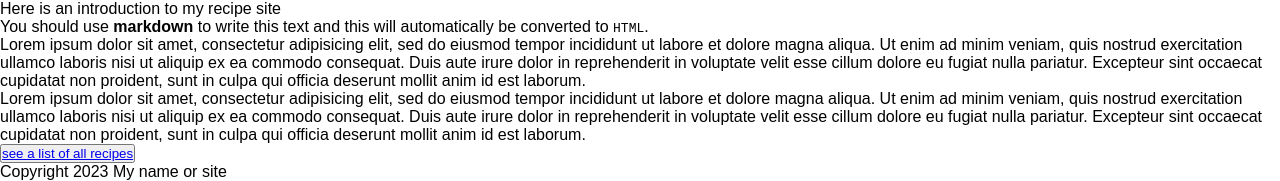
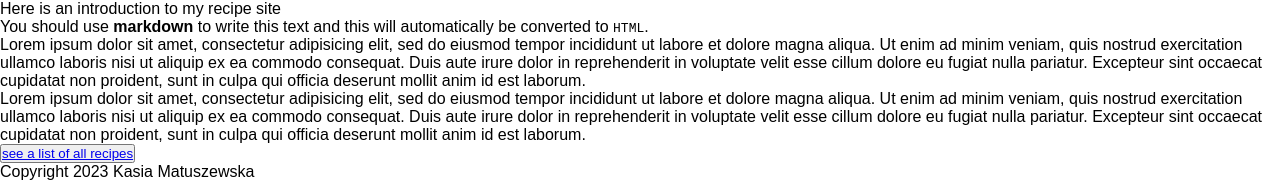
Before and after one commit to kasiamatuszewska/recipewebsite, a Jekyll site: the page built from home/index.md, in a window 1280 px wide. Shown: the part 1941-2122 px from the top of the page. Built offline with Jekyll 4.4.1, drawn with Linux system fonts in a browser that asks for light colours; some of the changed lines change nothing that is shown.

Commit message:
Update _config.yml

```diff
--- a/_config.yml
+++ b/_config.yml
@@ -1,8 +1,8 @@
 
 # SITE CONFIGURATION
-url: "https://yoursite.netlify.app"   #change this to yours
-repository: yourusername/yourrepository
-title: Your recipe collection
+url: "https://traditionalpolishrecipes.netlify.app"   #change this to yours
+repository: kasiamatuszewska/recipewebsite
+title: Traditional Polish Recipes
 recipemenu: false # you can change to true and a menu of all recipes will appear
 editbutton: false # you can navigate to edit your site by going to https://yoursite.netlify.app/admin
 # change the above to true and an admin button will appear in your footer
@@ -12,7 +12,7 @@
 
 # change the following to your name or site name
 footer_text:
-  "Copyright 2023 My name or site"
+  "Copyright 2023 Kasia Matuszewska"
 
 # DO NOT EDIT BELOW THIS LINE
 
```
